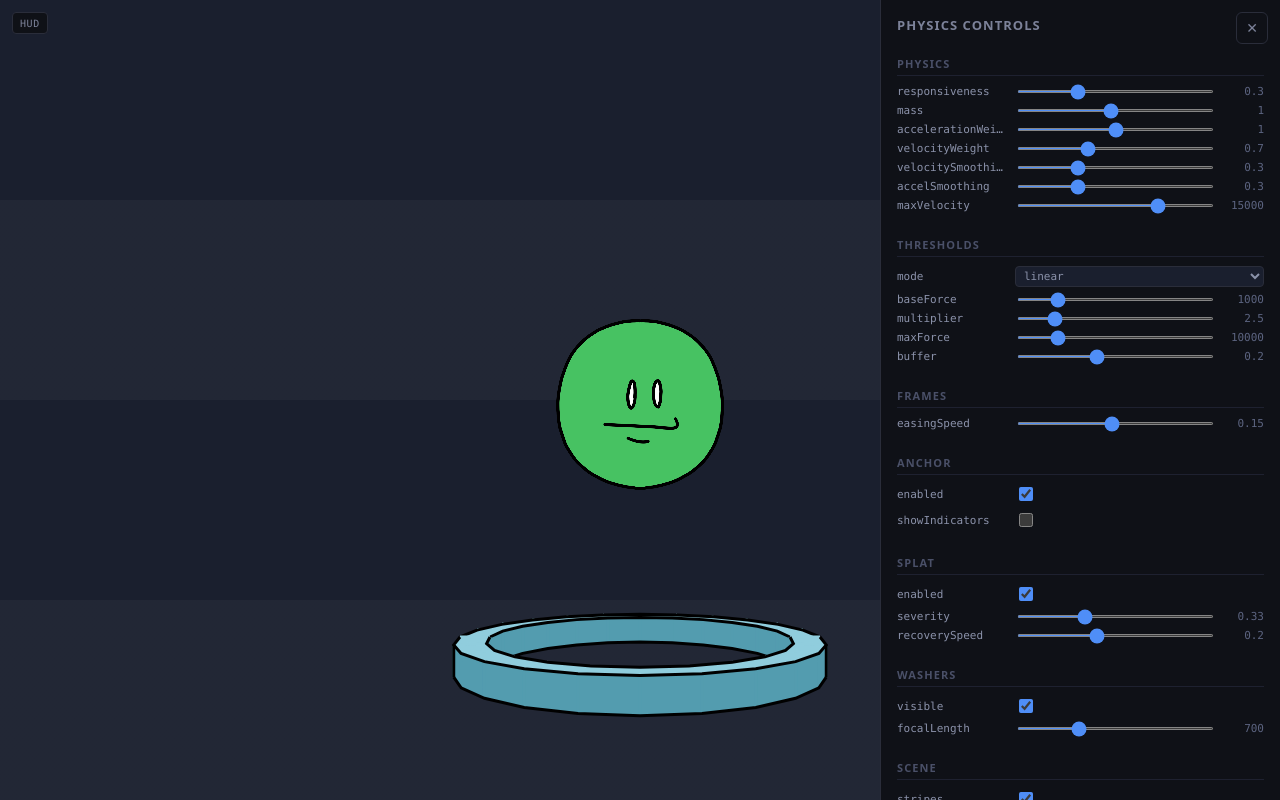
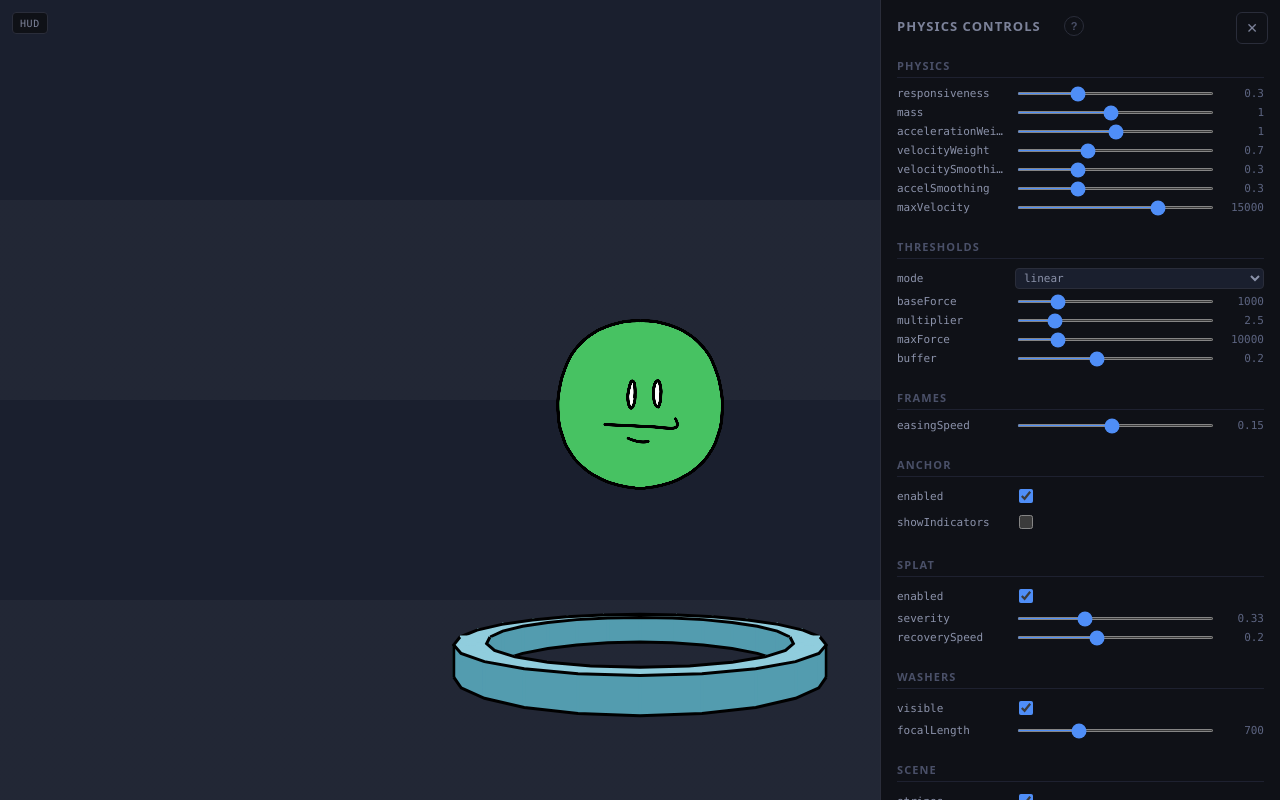
Before and after one commit to cbmitchell/scroll-physics-animation, a React (Vite) app: page / in a window 1280 px wide. Built offline with nearby package versions, Linux system fonts and the light colour scheme.

Commit message:
Add controls info button

```diff
--- a/src/App.css
+++ b/src/App.css
@@ -112,13 +112,45 @@
   gap: 4px;
 }
 
+.controls-header {
+  display: flex;
+  align-items: center;
+  justify-content: space-between;
+  margin-bottom: 12px;
+}
+
 .controls-title {
   font-size: 13px;
   font-weight: 600;
   letter-spacing: 0.08em;
   text-transform: uppercase;
   color: #7c8299;
-  margin: 0 0 12px;
+  margin: 0;
+}
+
+.controls-info-btn {
+  width: 20px;
+  height: 20px;
+  border-radius: 50%;
+  border: 1px solid #2a2d3a;
+  background: transparent;
+  color: #4a5068;
+  font-size: 11px;
+  font-weight: 600;
+  cursor: pointer;
+  display: flex;
+  align-items: center;
+  justify-content: center;
+  transition: background 0.15s, color 0.15s, border-color 0.15s;
+  flex-shrink: 0;
+  margin-right: 180px;
+}
+
+.controls-info-btn:hover,
+.controls-info-btn--active {
+  background: #1a1e2e;
+  color: #a0a8c0;
+  border-color: #5a6080;
 }
 
 /* ── Sections ────────────────────────────────────────────────────────────── */
@@ -157,6 +189,14 @@
   overflow: hidden;
   text-overflow: ellipsis;
   font-family: ui-monospace, Consolas, monospace;
+}
+
+.ctrl-desc {
+  font-size: 10px;
+  color: #4a5068;
+  line-height: 1.5;
+  margin: 0 0 4px;
+  padding-left: 2px;
 }
 
 .ctrl-value {
--- a/src/components/Controls.tsx
+++ b/src/components/Controls.tsx
@@ -1,10 +1,12 @@
 export function Slider({
-  label, value, min, max, step = 0.001, onChange,
+  label, value, min, max, step = 0.001, onChange, description, showInfo,
 }: {
   label: string; value: number; min: number; max: number; step?: number
   onChange: (v: number) => void
+  description?: string; showInfo?: boolean
 }) {
   return (
+    <>
       <label className="ctrl-row">
         <span className="ctrl-label">{label}</span>
         <input
@@ -13,20 +15,26 @@ export function Slider({
         />
         <span className="ctrl-value">{Number(value.toPrecision(3))}</span>
       </label>
+      {showInfo && description && <p className="ctrl-desc">{description}</p>}
+    </>
   )
 }
 
 
 export function Toggle({
-  label, value, onChange,
+  label, value, onChange, description, showInfo,
 }: {
   label: string; value: boolean; onChange: (v: boolean) => void
+  description?: string; showInfo?: boolean
 }) {
   return (
+    <>
       <label className="ctrl-row ctrl-toggle">
         <span className="ctrl-label">{label}</span>
         <input type="checkbox" checked={value} onChange={(e) => onChange(e.target.checked)} />
       </label>
+      {showInfo && description && <p className="ctrl-desc">{description}</p>}
+    </>
   )
 }
 
--- a/src/components/ControlsPanel.tsx
+++ b/src/components/ControlsPanel.tsx
@@ -33,12 +33,20 @@ export function ControlsPanel({
   onReset,
 }: ControlsPanelProps) {
   const [isOpen, setIsOpen] = useState(true)
+  const [isInfoMode, setIsInfoMode] = useState(false)
 
   return (
     <>
       <aside className={`controls${isOpen ? '' : ' controls--closed'}`}>
         <div className="controls-inner">
-          <h2 className="controls-title">Physics Controls</h2>
+          <div className="controls-header">
+            <h2 className="controls-title">Physics Controls</h2>
+            <button
+              className={`controls-info-btn${isInfoMode ? ' controls-info-btn--active' : ''}`}
+              onClick={() => setIsInfoMode((o) => !o)}
+              aria-label="Toggle parameter descriptions"
+            >?</button>
+          </div>
 
           <Section title="Physics">
             <Slider
@@ -47,6 +55,8 @@ export function ControlsPanel({
               min={0.01}
               max={1}
               onChange={(v) => onTunableChange('responsiveness', v)}
+              description="How strongly the object reacts to scroll force. Higher values mean more exaggerated deformation."
+              showInfo={isInfoMode}
             />
             <Slider
               label="mass"
@@ -54,6 +64,8 @@ export function ControlsPanel({
               min={0.1}
               max={2}
               onChange={(v) => onTunableChange('mass', v)}
+              description="Resistance to changes in acceleration. Higher mass makes the object feel heavier and slower to respond."
+              showInfo={isInfoMode}
             />
             <Slider
               label="accelerationWeight"
@@ -61,6 +73,8 @@ export function ControlsPanel({
               min={0}
               max={2}
               onChange={(v) => onTunableChange('accelerationWeight', v)}
+              description="How much sudden changes in scroll speed contribute to the net force on the object."
+              showInfo={isInfoMode}
             />
             <Slider
               label="velocityWeight"
@@ -68,6 +82,8 @@ export function ControlsPanel({
               min={0}
               max={2}
               onChange={(v) => onTunableChange('velocityWeight', v)}
+              description="How much sustained scroll speed contributes to the net force. Acts like wind resistance."
+              showInfo={isInfoMode}
             />
             <Slider
               label="velocitySmoothing"
@@ -75,6 +91,8 @@ export function ControlsPanel({
               min={0.01}
               max={1}
               onChange={(v) => onTunableChange('velocitySmoothingFactor', v)}
+              description="Exponential moving average applied to velocity. Higher values reduce jitter but slow the response."
+              showInfo={isInfoMode}
             />
             <Slider
               label="accelSmoothing"
@@ -84,6 +102,8 @@ export function ControlsPanel({
               onChange={(v) =>
                 onTunableChange('accelerationSmoothingFactor', v)
               }
+              description="Exponential moving average applied to acceleration. Higher values reduce jitter but slow the response."
+              showInfo={isInfoMode}
             />
             <Slider
               label="maxVelocity"
@@ -92,6 +112,8 @@ export function ControlsPanel({
               max={20000}
               step={100}
               onChange={(v) => onTunableChange('maxVelocity', v)}
+              description="Caps raw velocity to prevent spikes from irregular frame timing on mobile."
+              showInfo={isInfoMode}
             />
           </Section>
 
@@ -111,6 +133,7 @@ export function ControlsPanel({
                 <option value="exponential">exponential</option>
               </select>
             </label>
+            {isInfoMode && <p className="ctrl-desc">Whether frame thresholds are evenly spaced (linear) or grow exponentially between frames.</p>}
             <Slider
               label="baseForce"
               value={tunableOpts.baseForceThreshold}
@@ -118,6 +141,8 @@ export function ControlsPanel({
               max={5000}
               step={10}
               onChange={(v) => onTunableChange('baseForceThreshold', v)}
+              description="The force threshold for the first deformation frame. Only used in exponential mode."
+              showInfo={isInfoMode}
             />
             <Slider
               label="multiplier"
@@ -125,6 +150,8 @@ export function ControlsPanel({
               min={1}
               max={10}
               onChange={(v) => onTunableChange('forceThresholdMultiplier', v)}
+              description="The ratio between successive frame thresholds. Only used in exponential mode."
+              showInfo={isInfoMode}
             />
             <Slider
               label="maxForce"
@@ -133,6 +160,8 @@ export function ControlsPanel({
               max={50000}
               step={100}
               onChange={(v) => onTunableChange('maxForceValue', v)}
+              description="The force value at which the maximum deformation frame is reached. Only used in linear mode."
+              showInfo={isInfoMode}
             />
             <Slider
               label="buffer"
@@ -140,6 +169,8 @@ export function ControlsPanel({
               min={0}
               max={0.5}
               onChange={(v) => onTunableChange('thresholdBuffer', v)}
+              description="Hysteresis applied to frame transitions — prevents flickering when force hovers near a threshold."
+              showInfo={isInfoMode}
             />
           </Section>
 
@@ -150,6 +181,8 @@ export function ControlsPanel({
               min={0.01}
               max={0.3}
               onChange={(v) => onTunableChange('frameEasingSpeed', v)}
+              description="How quickly the displayed frame eases toward the target. Lower values create a floatier transition."
+              showInfo={isInfoMode}
             />
           </Section>
 
@@ -158,11 +191,15 @@ export function ControlsPanel({
               label="enabled"
               value={tunableOpts.anchorEnabled}
               onChange={(v) => onTunableChange('anchorEnabled', v)}
+              description="Whether the object anchors at the top and bottom of the page when scrolled to those positions."
+              showInfo={isInfoMode}
             />
             <Toggle
               label="showIndicators"
               value={anchorIndicatorsVisible}
               onChange={onAnchorIndicatorsVisibleChange}
+              description="Shows visual markers for the anchor positions on the page."
+              showInfo={isInfoMode}
             />
           </Section>
 
@@ -171,6 +208,8 @@ export function ControlsPanel({
               label="enabled"
               value={tunableOpts.splatEnabled}
               onChange={(v) => onTunableChange('splatEnabled', v)}
+              description="Whether the object plays a splat animation when hitting an anchor point."
+              showInfo={isInfoMode}
             />
             <Slider
               label="severity"
@@ -178,6 +217,8 @@ export function ControlsPanel({
               min={0}
               max={1.0}
               onChange={(v) => onTunableChange('splatSeverity', v)}
+              description="How intense the splat deformation is on impact."
+              showInfo={isInfoMode}
             />
             <Slider
               label="recoverySpeed"
@@ -185,6 +226,8 @@ export function ControlsPanel({
               min={0.001}
               max={0.5}
               onChange={(v) => onTunableChange('splatRecoverySpeed', v)}
+              description="How quickly the object recovers from a splat back to its resting state."
+              showInfo={isInfoMode}
             />
           </Section>
 
@@ -193,6 +236,8 @@ export function ControlsPanel({
               label="visible"
               value={washersVisible}
               onChange={onWashersVisibleChange}
+              description="Toggles the 3D ring elements in the scene."
+              showInfo={isInfoMode}
             />
             <Slider
               label="focalLength"
@@ -201,6 +246,8 @@ export function ControlsPanel({
               max={1400}
               step={10}
               onChange={onWasherFocalLengthChange}
+              description="Perspective projection of the washers. Higher values flatten the perspective; lower values exaggerate it."
+              showInfo={isInfoMode}
             />
           </Section>
 
@@ -209,6 +256,8 @@ export function ControlsPanel({
               label="stripes"
               value={stripesVisible}
               onChange={onStripesVisibleChange}
+              description="Toggles the background stripe pattern."
+              showInfo={isInfoMode}
             />
           </Section>
 
```
Lines whose indentation alone changed are shown as unchanged.
